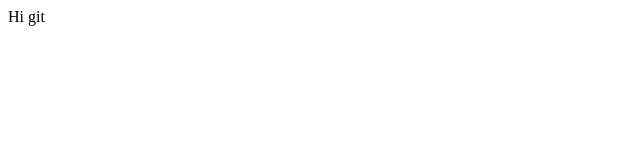
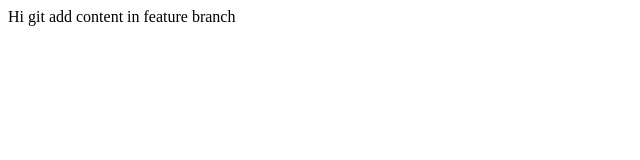
Before and after one commit to ianjiang/git101, a plain HTML site: page index.html in a window 1280 px wide. Shown: the whole page, without its empty margins (0-640 px from the left). Drawn offline with Linux system fonts and the light colour scheme.

Commit message:
功能开发-增加内容

```diff
--- a/index.html
+++ b/index.html
@@ -1,5 +1,5 @@
 <html>
   <body>
-    Hi git
+    Hi git add content in feature branch
   </body>
 </html>
```
